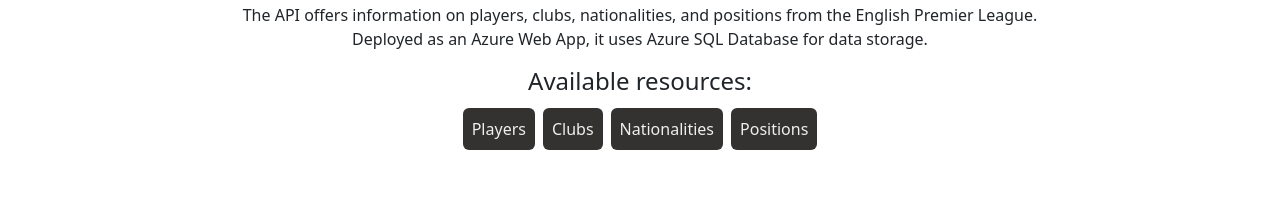
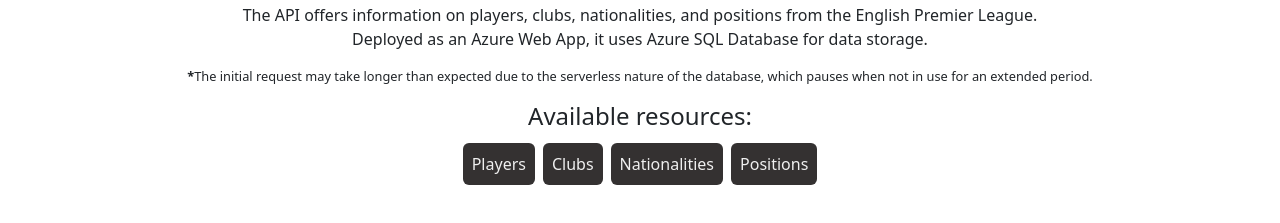
Before and after one commit to Wojdak/premierleague-players-api, a plain HTML site: page PLPlayersAPI/wwwroot/index.html in a window 1280 px wide. Shown: the part 139-362 px from the top of the page. Drawn offline with nearby package versions, Linux system fonts and the light colour scheme.

Commit message:
Small changes to the landing page

```diff
--- a/PLPlayersAPI/wwwroot/index.html
+++ b/PLPlayersAPI/wwwroot/index.html
@@ -53,6 +53,10 @@
                   Premier League. <br> Deployed as an Azure Web App, it uses Azure SQL Database for data storage.
               </p>
 
+              <p id="database-message">
+                  <span>*</span>The initial request may take longer than expected due to the serverless nature of the database, which pauses when not in use for an extended period.
+              </p>
+
               <h4>Available resources:</h4>
 
               <div class="buttons d-flex justify-content-center">
--- a/PLPlayersAPI/wwwroot/style.css
+++ b/PLPlayersAPI/wwwroot/style.css
@@ -71,6 +71,15 @@
     color: #EFEFEF;
 }
 
+#database-message {
+    margin-top: 1%;
+    font-size: 0.8rem;
+}
+
+#database-message span {
+    font-weight: 800;
+}
+
 
 @media (max-width: 767px) {
     .buttons {
```
Lines whose indentation alone changed are shown as unchanged.
